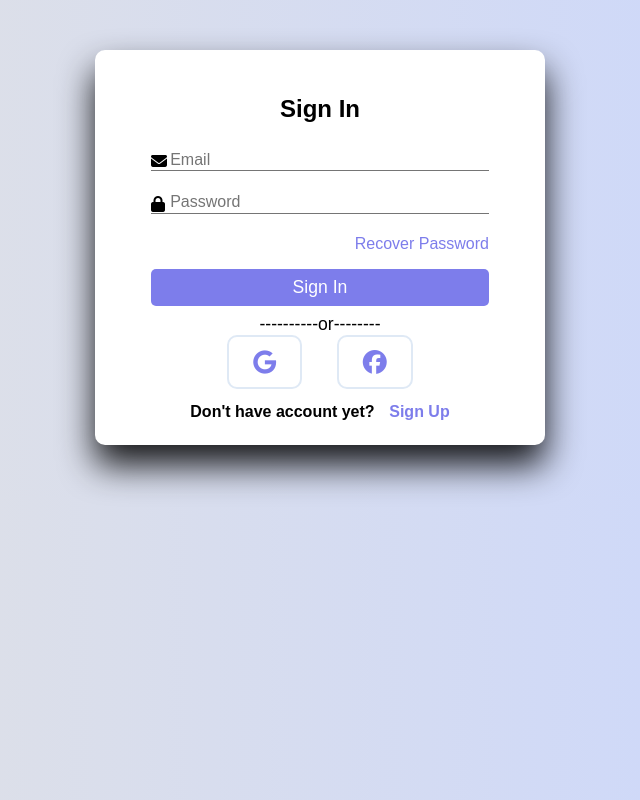
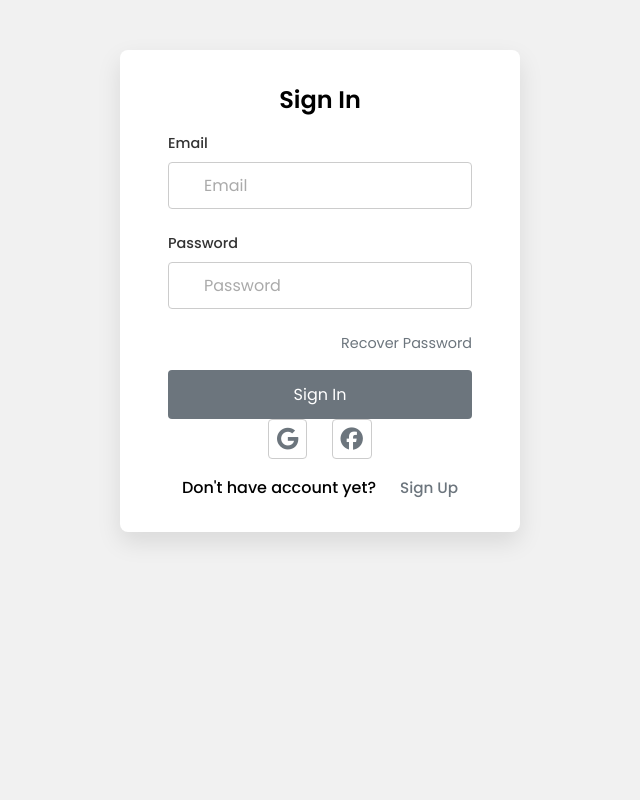
Before and after one commit to yordan-vladov/gallery, a PHP site: page /login.php in a window 1280 px wide. Shown: the whole page, without its empty margins (320-960 px from the left). Run offline with PHP 8.4, Linux system fonts and the light colour scheme.

Commit message:
Fixed login and registration form styling

```diff
--- a/login.css
+++ b/login.css
@@ -1,137 +1,152 @@
-*{
-    margin:0;
-    padding:0;
-    box-sizing:border-box;
-    font-family:"poppins",sans-serif;
+@import url("https://fonts.googleapis.com/css2?family=Poppins:wght@400;500;600&display=swap");
+
+* {
+    margin: 0;
+    padding: 0;
+    box-sizing: border-box;
+    font-family: "Poppins", sans-serif;
 }
-body{
-    background-color: #c9d6ff;
-    background:linear-gradient(to right,#e2e2e2,#c9d6ff);
+
+body {
+    background: #f1f1f1 !important;
 }
-.container{
-    background:#fff;
-    width:450px;
-    padding:1.5rem;
-    margin:50px auto;
-    border-radius:10px;
-    box-shadow:0 20px 35px rgba(0,0,1,0.9);
+
+.container {
+    background: #fff;
+    max-width: 400px;
+    margin: 50px auto;
+    padding: 2rem;
+    border-radius: 8px;
+    box-shadow: 0 10px 25px rgba(0, 0, 0, 0.1);
 }
-form{
-    margin:0 2rem;
+
+form {
+    margin: 0 1rem;
 }
-.form-title{
-    font-size:1.5rem;
-    font-weight:bold;
-    text-align:center;
-    padding:1.3rem;
-    margin-bottom:0.4rem;
+
+.form-title {
+    font-size: 1.5rem;
+    font-weight: 600;
+    text-align: center;
+    margin-bottom: 1rem;
 }
-input{
-    color:inherit;
-    width:100%;
-    background-color:transparent;
-    border:none;
-    border-bottom:1px solid #757575;
-    padding-left:1.5rem;
-    font-size:15px;
+
+.input-group {
+    margin-bottom: 1.5rem;
+    position: relative;
 }
-.input-group{
-    padding:1% 0;
-    position:relative;
 
+.input-group i {
+    position: absolute;
+    top: 10px;
+    left: 10px;
+    color: #6c757d;
 }
-.input-group i{
-    position:absolute;
-    color:black;
+
+input {
+    width: 100%;
+    padding: 10px 10px 10px 35px;
+    border: 1px solid #ccc;
+    border-radius: 4px;
+    font-size: 1rem;
+    color: #333;
+    background-color: #fff;
+    transition: border-color 0.3s ease;
 }
-input:focus{
-    background-color: transparent;
-    outline:transparent;
-    border-bottom:2px solid hsl(327,90%,28%);
+
+input:focus {
+    border-color: #6c757d;
+    outline: none;
 }
-input::placeholder{
-    color:transparent;
+
+input::placeholder {
+    color: #aaa;
 }
-label{
-    color:#757575;
-    position:relative;
-    left:1.2em;
-    top:-1.3em;
-    cursor:auto;
-    transition:0.3s ease all;
+
+label {
+    display: block;
+    margin-bottom: 0.5rem;
+    color: #333;
+    font-size: 0.9rem;
+    font-weight: 500;
 }
-input:focus~label,input:not(:placeholder-shown)~label{
-    top:-3em;
-    color:hsl(327,90%,28%);
-    font-size:15px;
+
+.recover {
+    text-align: right;
+    font-size: 0.9rem;
+    margin-bottom: 1rem;
 }
-.recover{
-    text-align:right;
-    font-size:1rem;
-    margin-bottom:1rem;
 
+.recover a {
+    color: #6c757d;
+    text-decoration: none;
 }
-.recover a{
-    text-decoration:none;
-    color:rgb(125,125,235);
+
+.recover a:hover {
+    text-decoration: underline;
 }
-.recover a:hover{
-    color:blue;
-    text-decoration:underline;
+
+.btn {
+    width: 100%;
+    padding: 0.75rem;
+    background: #6c757d;
+    color: #fff;
+    border: none;
+    border-radius: 4px;
+    font-size: 1rem;
+    cursor: pointer;
+    transition: background 0.3s ease;
 }
-.btn{
-    font-size:1.1rem;
-    padding:8px 0;
-    border-radius:5px;
-    outline:none;
-    border:none;
-    width:100%;
-    background:rgb(125,125,235);
-    color:white;
-    cursor:pointer;
-    transition:0.9s;
+
+.btn:hover {
+    background: #5a6268;
 }
-.btn:hover{
-    background:#07001f;
+
+.or {
+    text-align: center;
+    margin: 1rem 0;
+    font-size: 0.95rem;
 }
-.or{
-    font-size:1.1rem;
-    margin-top:0.5rem;
-    text-align:center;
+
+.icons {
+    text-align: center;
 }
-.icons{
-    text-align:center;
+
+.icons i {
+    font-size: 1.4rem;
+    color: #6c757d;
+    margin: 0 10px;
+    padding: 0.5rem;
+    border: 1px solid #ccc;
+    border-radius: 4px;
+    transition: all 0.3s ease;
+    cursor: pointer;
 }
-.icons i{
-    color:rgb(125,125,235);
-    padding:0.8rem 1.5rem;
-    border-radius:10px;
-    font-size:1.5rem;
-    cursor:pointer;
-    border:2px solid #dfe9f5;
-    margin:0 15px;
-    transition:1s;
+
+.icons i:hover {
+    background: #6c757d;
+    color: #fff;
+    border-color: transparent;
 }
-.icons i:hover{
-    background:#07001f;
-    font-size:1.6rem;
-    border:2px solid rgb(125,125,235);
+
+.links {
+    display: flex;
+    justify-content: center;
+    gap: 1.5rem;
+    margin-top: 1rem;
+    font-weight: 500;
 }
-.links{
-    display:flex;
-    justify-content:space-around;
-    padding:0 4rem;
-    margin-top:0.9rem;
-    font-weight:bold;
+
+button {
+    background: none;
+    border: none;
+    color: #6c757d;
+    cursor: pointer;
+    font-weight: 500;
+    font-size: 0.95rem;
 }
-button{
-    color:rgb(125,125,235);
-    border:none;
-    background-color:transparent;
-    font-size:1rem;
-    font-weight:bold;
+
+button:hover {
+    text-decoration: underline;
+    color: #343a40;
 }
-button:hover{
-    text-decoration:underline;
-    color:blue;
-}
--- a/login.php
+++ b/login.php
@@ -12,30 +12,23 @@
       <h1 class="form-title">Register</h1>
       <form method="post" action="register.php">
         <div class="input-group">
-           <i class="fas fa-user"></i>
+           <label for="fname">First Name</label>
            <input type="text" name="fName" id="fName" placeholder="First Name" required>
-           <label for="fname">First Name</label>
         </div>
         <div class="input-group">
-            <i class="fas fa-user"></i>
+            <label for="lName">Last Name</label>
             <input type="text" name="lName" id="lName" placeholder="Last Name" required>
-            <label for="lName">Last Name</label>
         </div>
         <div class="input-group">
-            <i class="fas fa-envelope"></i>
+            <label for="email">Email</label>
             <input type="email" name="email" id="email" placeholder="Email" required>
-            <label for="email">Email</label>
         </div>
         <div class="input-group">
-            <i class="fas fa-lock"></i>
+            <label for="password">Password</label>
             <input type="password" name="password" id="password" placeholder="Password" required>
-            <label for="password">Password</label>
         </div>
        <input type="submit" class="btn" value="Sign Up" name="signUp">
       </form>
-      <p class="or">
-        ----------or--------
-      </p>
       <div class="icons">
         <i class="fab fa-google"></i>
         <i class="fab fa-facebook"></i>
@@ -50,23 +43,18 @@
         <h1 class="form-title">Sign In</h1>
         <form method="post" action="register.php">
           <div class="input-group">
-              <i class="fas fa-envelope"></i>
+              <label for="email">Email</label>
               <input type="email" name="email" id="email" placeholder="Email" required>
-              <label for="email">Email</label>
           </div>
           <div class="input-group">
-              <i class="fas fa-lock"></i>
+              <label for="password">Password</label>
               <input type="password" name="password" id="password" placeholder="Password" required>
-              <label for="password">Password</label>
           </div>
           <p class="recover">
             <a href="#">Recover Password</a>
           </p>
          <input type="submit" class="btn" value="Sign In" name="signIn">
         </form>
-        <p class="or">
-          ----------or--------
-        </p>
         <div class="icons">
           <i class="fab fa-google"></i>
           <i class="fab fa-facebook"></i>
```
